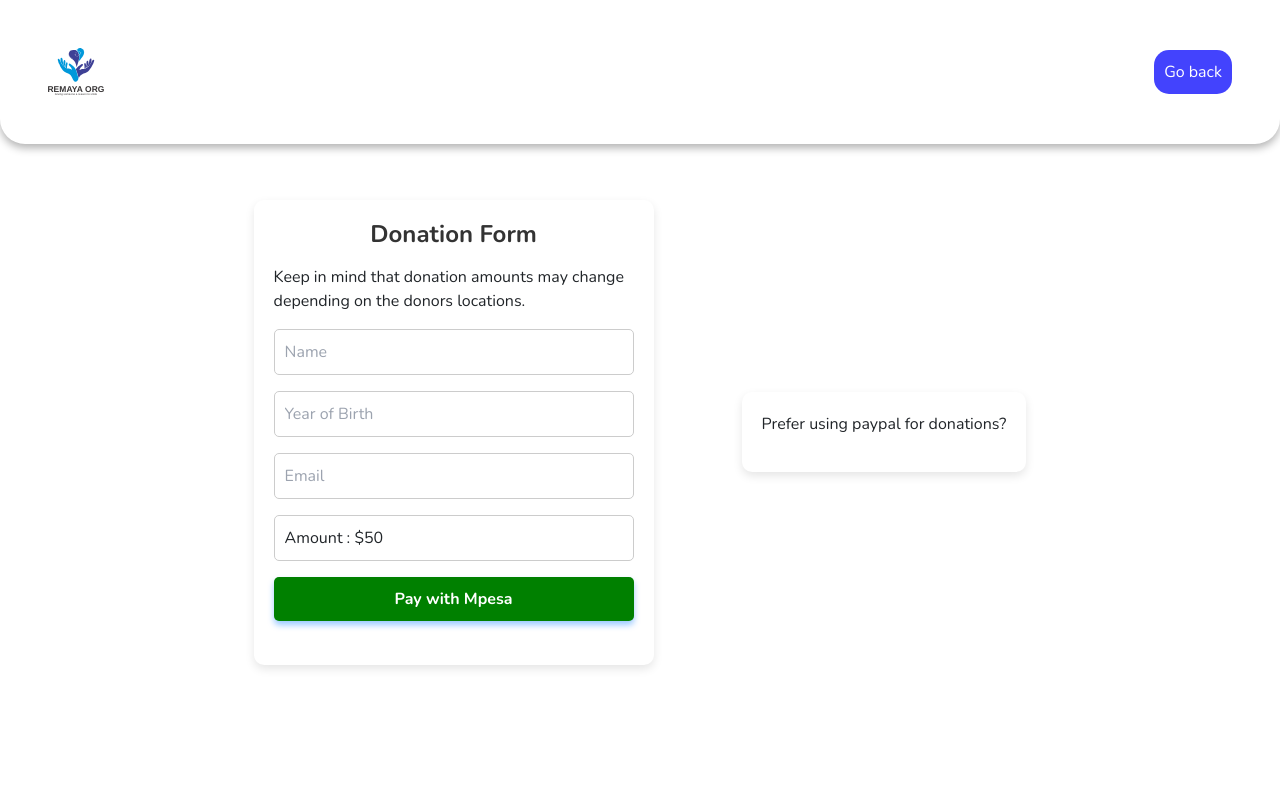
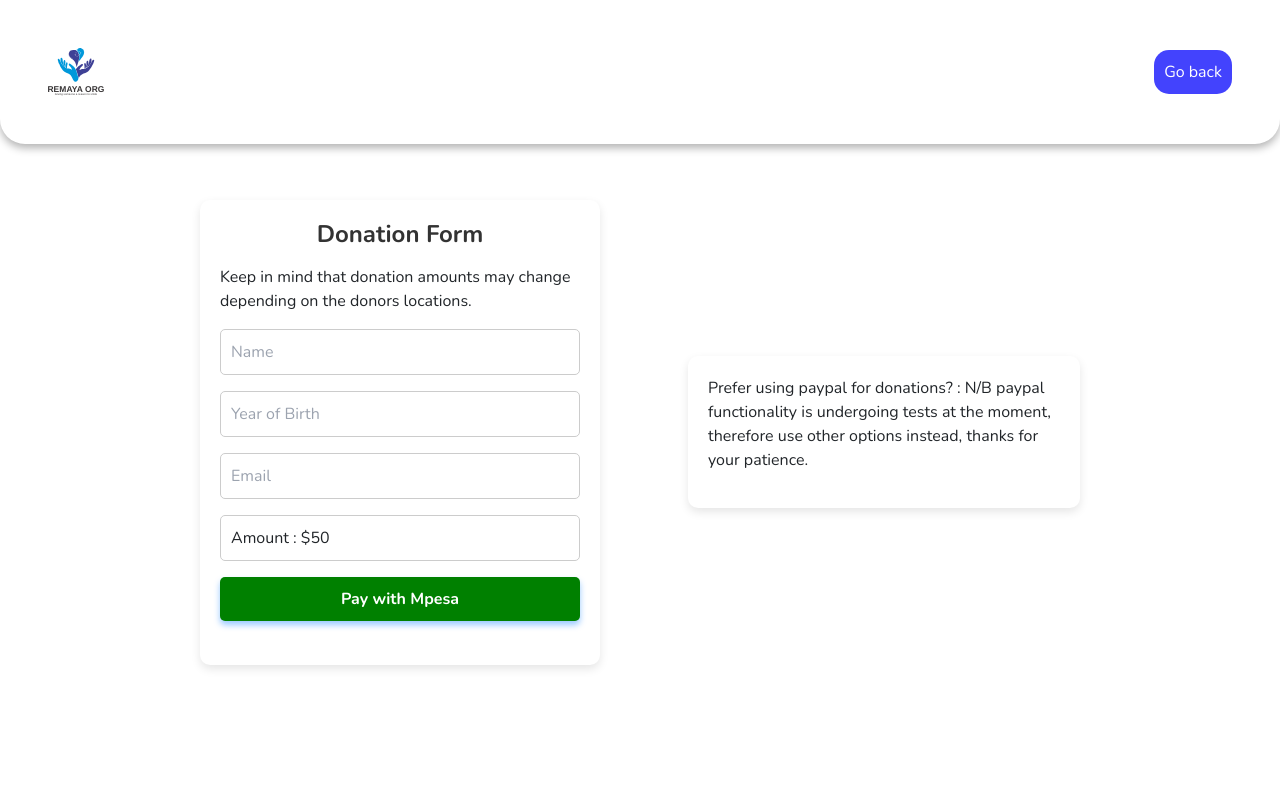
Before and after one commit to Brianali-codes/remaya-react, a React (Vite) app: page /donateform in a window 1280 px wide. Shown: the top 800 px of the page. Built offline with nearby package versions, Linux system fonts and the light colour scheme; a web font is replaced by a local one.

Commit message:
add warning message for donations as the paypal functionality is still in testing.

```diff
--- a/src/pages/donateform.jsx
+++ b/src/pages/donateform.jsx
@@ -168,7 +168,7 @@ export default function DonateForm() {
                 }}
                 id="container2"
             >
-              <p className="desc">Prefer using paypal for donations?</p>
+              <p className="desc">Prefer using paypal for donations? : N/B paypal functionality is undergoing tests at the moment, therefore use other options instead, thanks for your patience.</p>
               <DonateButton/>
             </div>
 
```
